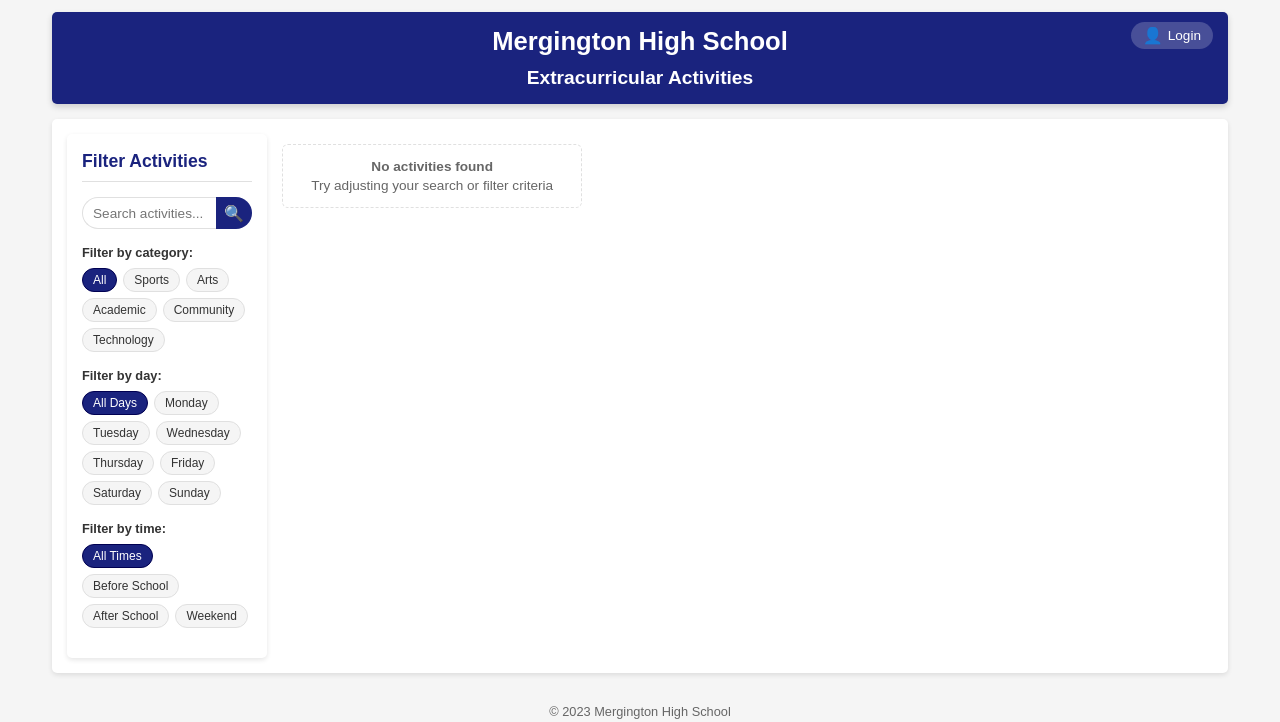
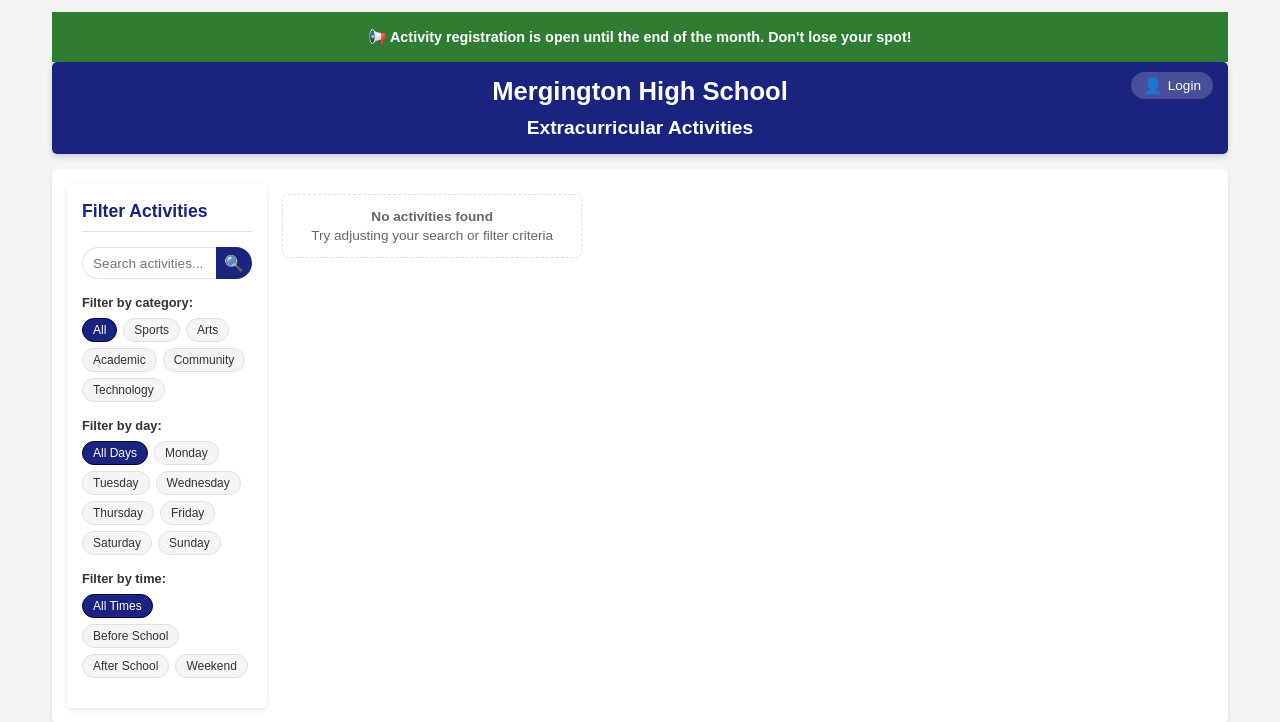
Before and after one commit to felixnagele/github-skills, a FastAPI app: page /static/index.html in a window 1280 px wide. Shown: the top 722 px of the page. Run offline with FastAPI, Linux system fonts and the light colour scheme; data that the repository does not hold is empty.

Commit message:
Add announcement banner

```diff
--- a/skills-copilot-code-review/src/static/index.html
+++ b/skills-copilot-code-review/src/static/index.html
@@ -12,6 +12,11 @@
     />
   </head>
   <body>
+
+    <div class="announcement-banner" role="status" aria-label="Announcement">
+      <span aria-hidden="true">📢</span> Activity registration is open until the end of the month. Don't lose your spot!
+    </div>
+
     <header>
       <h1>Mergington High School</h1>
       <h2>Extracurricular Activities</h2>
--- a/skills-copilot-code-review/src/static/styles.css
+++ b/skills-copilot-code-review/src/static/styles.css
@@ -664,3 +664,11 @@ footer {
 #logout-button:hover {
   background-color: rgba(255, 255, 255, 0.3);
 }
+
+.announcement-banner {
+  background-color: var(--success);
+  color: white;
+  text-align: center;
+  padding: 15px;
+  font-weight: bold;
+}
```
